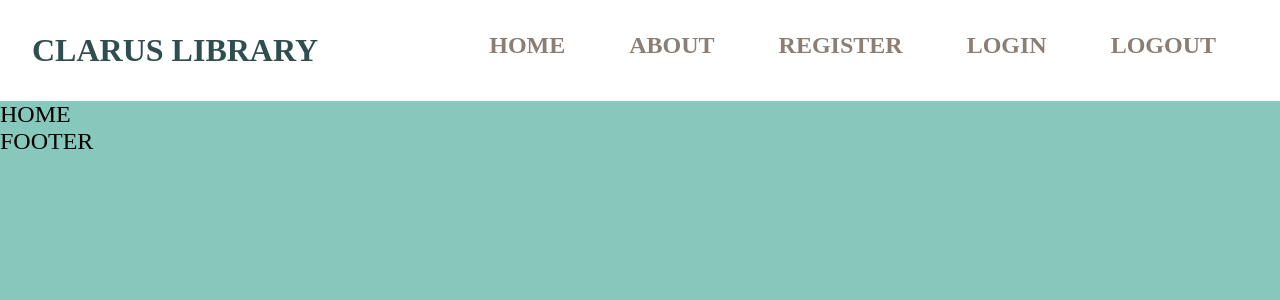
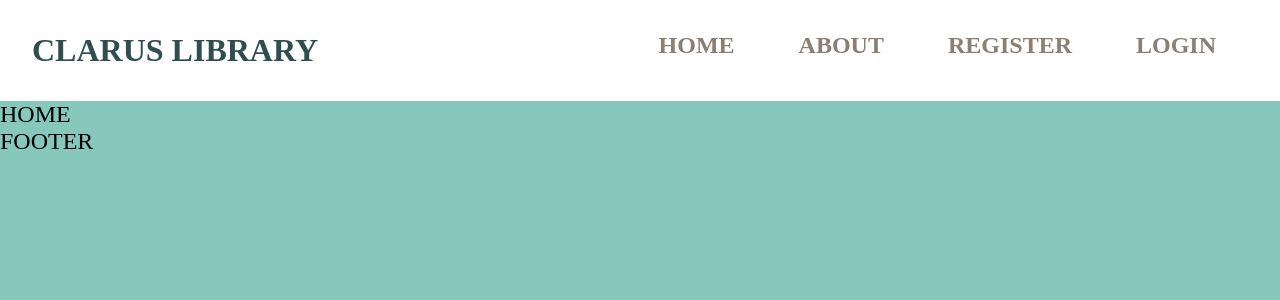
Before and after one commit to CemalettinDimlioglu/Library-Project, a React (Create React App) app in the folder clarus-library-starter/: page / in a window 1280 px wide. Shown: the top 300 px of the page. Built offline with nearby package versions, Linux system fonts and the light colour scheme; a web font is replaced by a local one.

Commit message:
login logout

```diff
--- a/clarus-library-starter/src/components/navbar/Navbar.jsx
+++ b/clarus-library-starter/src/components/navbar/Navbar.jsx
@@ -2,18 +2,33 @@ import React, { useState } from "react";
 import { HamburgerIcon, Logo, Menu, MenuLink, Nav } from "./Navbar.style";
 import { menuIcon } from "../../helper/iconData";
 
-const Navbar = () => {
+const Navbar = ({ currentUser, setCurrentUser }) => {
   const [showMenu, setShowMenu] = useState(false);
+
+const logout = ()=>{
+  setCurrentUser(false)
+  sessionStorage.clear();
+}
   return (
     <Nav justify="space-between" wrap="wrap">
       <Logo to="/">Clarus Library</Logo>
-      <HamburgerIcon onClick={()=>setShowMenu(!showMenu)} >{menuIcon}</HamburgerIcon>
-      <Menu showMenu={showMenu} >
+      <HamburgerIcon onClick={() => setShowMenu(!showMenu)}>
+        {menuIcon}
+      </HamburgerIcon>
+      <Menu showMenu={showMenu}>
         <MenuLink to="/">Home</MenuLink>
         <MenuLink to="/about">About</MenuLink>
-        <MenuLink to="/register">Register</MenuLink>
+        {/* <MenuLink to="/register">Register</MenuLink>
         <MenuLink to="/login">Login</MenuLink>
-        <MenuLink to="/logout">Logout</MenuLink>
+        <MenuLink to="/logout">Logout</MenuLink> */}
+        {currentUser ? (
+          <MenuLink to="/login" onClick={logout} >Logout</MenuLink>
+        ) : (
+          <>
+            <MenuLink to="/register">Register</MenuLink>
+            <MenuLink to="/login">Login</MenuLink>
+          </>
+        )}
       </Menu>
     </Nav>
   );
--- a/clarus-library-starter/src/router/AppRouter.jsx
+++ b/clarus-library-starter/src/router/AppRouter.jsx
@@ -11,7 +11,9 @@
   import About from "../pages/about/About";
 
   const AppRouter = () => {
-    const [currentUser, setCurrentUser]=useState(false);
+    const [currentUser, setCurrentUser]=useState(
+      sessionStorage.getItem("user") ||false
+    );
     return (
       <BrowserRouter>
         <Navbar currentUser={currentUser} />
--- a/clarus-library-starter/src/router/PrivateRouter.jsx
+++ b/clarus-library-starter/src/router/PrivateRouter.jsx
@@ -2,7 +2,7 @@ import React from 'react'
 import { Navigate, Outlet } from 'react-router-dom';
 
 const PrivateRouter = () => {
-  const user= false;
+  const user = sessionStorage.getItem("user") ||false;
   return user ? <Outlet /> : <Navigate to ="/login" />
 }
 
```
